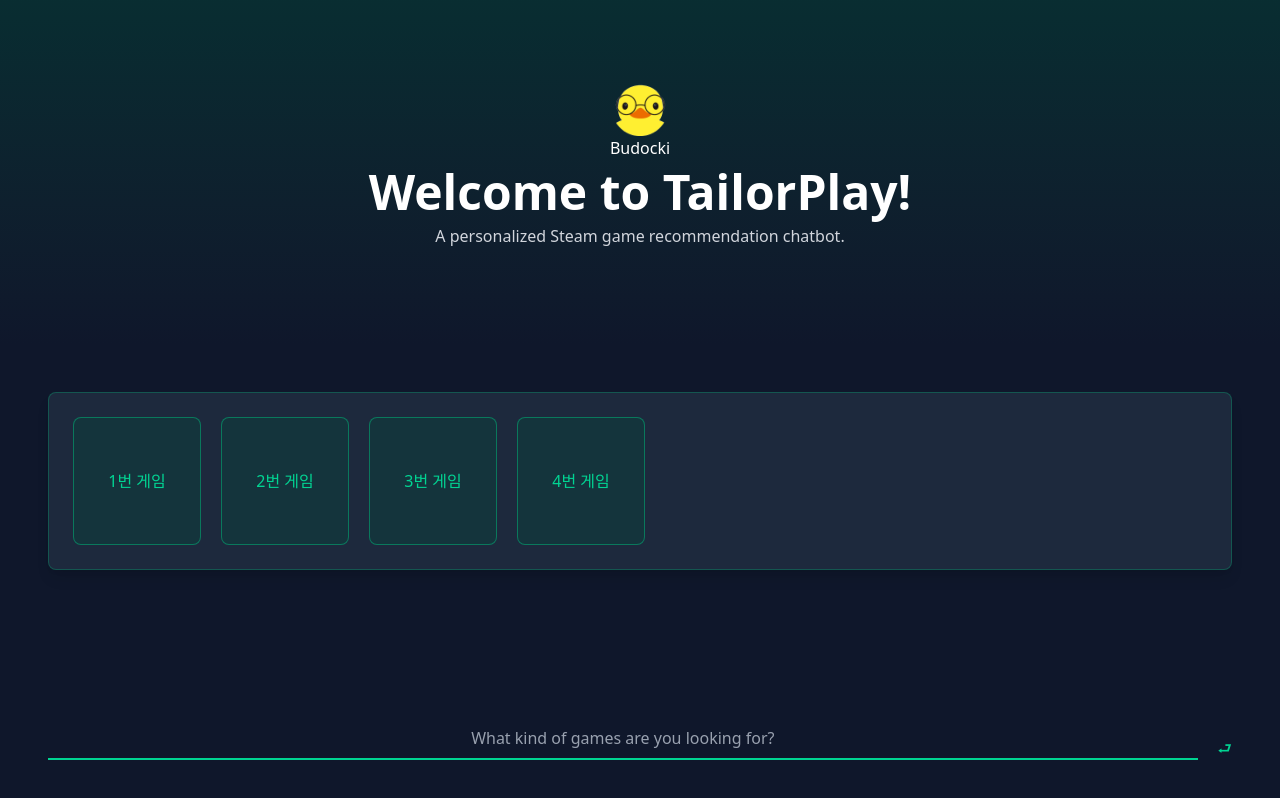
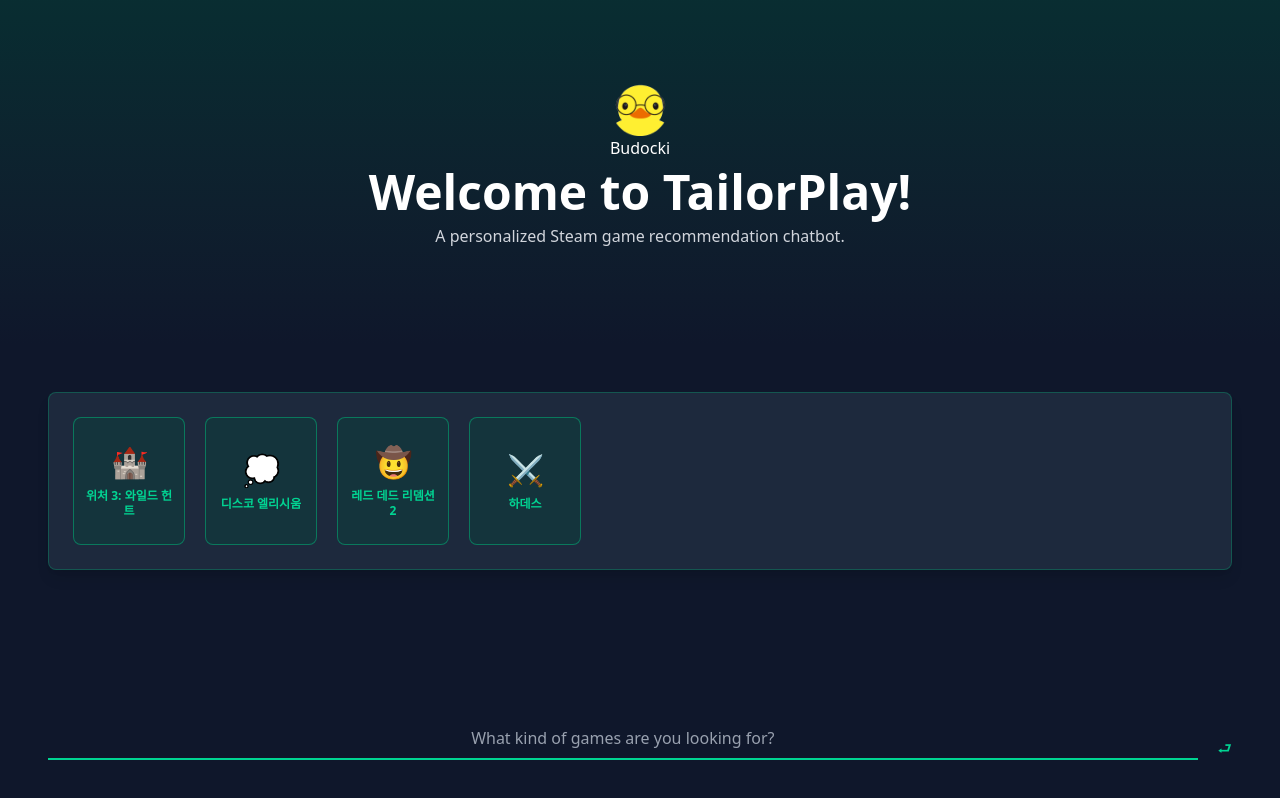
Before and after one commit to boostcampaitech8/pro-recsys-finalproject-recsys-05, a React app in the folder frontend/: page /main in a window 1280 px wide. Built offline with nearby package versions, Linux system fonts and the light colour scheme; the HTML template or start-up script is replaced by a standard one.

Commit message:
feat/frontend: 게임 상세설명 모달 내용 변경 및 에니메이션 추가

```diff
--- a/frontend/src/index.css
+++ b/frontend/src/index.css
@@ -42,3 +42,31 @@
 .animate-fade-out-down {
   animation: fadeOutSlideDown 0.3s ease-out forwards;
 }
+
+@keyframes modalFadeIn {
+  from {
+    opacity: 0;
+  }
+  to {
+    opacity: 1;
+  }
+}
+
+.animate-modal-fade-in {
+  animation: modalFadeIn 0.3s ease-out;
+}
+
+@keyframes modalSlideIn {
+  from {
+    opacity: 0;
+    transform: scale(0.9) translateY(-20px);
+  }
+  to {
+    opacity: 1;
+    transform: scale(1) translateY(0);
+  }
+}
+
+.animate-modal-slide-in {
+  animation: modalSlideIn 0.4s cubic-bezier(0.16, 1, 0.3, 1);
+}
--- a/frontend/src/pages/components/GameListBox.tsx
+++ b/frontend/src/pages/components/GameListBox.tsx
@@ -2,19 +2,49 @@
 
 import { useState } from 'react';
 
+interface Game {
+  id: number;
+  name: string;
+  genre: string;
+  description: string;
+  image: string;
+}
+
 export function GameListBox() {
   const [selectedGame, setSelectedGame] = useState<number | null>(null);
 
-  const games = [
-    { id: 1, name: '1번 게임' },
-    { id: 2, name: '2번 게임' },
-    { id: 3, name: '3번 게임' },
-    { id: 4, name: '4번 게임' },
+  const games: Game[] = [
+    {
+      id: 1,
+      name: '위처 3: 와일드 헌트',
+      genre: 'RPG',
+      description: '오픈월드 RPG의 정점. 풍부한 스토리와 선택지, 그리고 매력적인 캐릭터들이 가득한 마스터피스입니다.',
+      image: '🏰',
+    },
+    {
+      id: 2,
+      name: '디스코 엘리시움',
+      genre: 'RPG',
+      description: '독특한 턴 기반 RPG로, 깊이 있는 스토리텔링과 정치, 철학을 다루는 혁신적인 게임입니다.',
+      image: '💭',
+    },
+    {
+      id: 3,
+      name: '레드 데드 리뎀션 2',
+      genre: '액션 어드벤처',
+      description: '방대한 오픈월드에서 경험하는 몰입감 있는 스토리. 세세한 디테일이 살아있는 서부시대 액션 게임입니다.',
+      image: '🤠',
+    },
+    {
+      id: 4,
+      name: '하데스',
+      genre: '액션 로그라이크',
+      description: '신화 속 세계관을 배경으로 한 어려운 난이도의 액션 게임. 각 플레이마다 다른 경험을 제공합니다.',
+      image: '⚔️',
+    },
   ];
 
-  const handleGameClick = (gameId: number) => {
-    setSelectedGame(gameId);
-  };
+  const selectedGameData = games.find((game) => game.id === selectedGame);
 
   return (
     <>
@@ -23,34 +53,79 @@ export function GameListBox() {
           {games.map((game) => (
             <div
               key={game.id}
-              onClick={() => handleGameClick(game.id)}
-              className="w-32 h-32 bg-emerald-900/30 rounded-lg flex items-center justify-center text-emerald-400 border border-emerald-500/50 hover:bg-emerald-900/50 transition-colors cursor-pointer"
+              onClick={() => setSelectedGame(game.id)}
+              className="flex flex-col items-center justify-center gap-2 p-3 bg-emerald-900/30 rounded-lg border border-emerald-500/50 hover:bg-emerald-900/50 transition-all duration-300 cursor-pointer group w-28 h-32"
             >
+              <div className="text-3xl group-hover:scale-110 transition-transform">
+                {game.image}
+              </div>
+              <div className="text-center">
+                <h4 className="text-xs font-bold text-emerald-400 leading-tight line-clamp-2">
                   {game.name}
+                </h4>
+              </div>
             </div>
           ))}
         </div>
 
-        {selectedGame && (
+        {selectedGameData && (
           <>
             {/* 모달 오버레이 */}
             <div
-              className="fixed inset-0 bg-black/50 z-50"
+              className="fixed inset-0 bg-black/20 backdrop-blur-sm z-50 animate-modal-fade-in"
               onClick={() => setSelectedGame(null)}
             />
             {/* 모달 */}
-            <div className="fixed inset-0 flex items-center justify-center z-50">
-              <div className="w-96 p-8 bg-slate-800 rounded-lg shadow-2xl border border-emerald-500/30">
-                <h2 className="text-2xl font-bold text-emerald-400 mb-4">{selectedGame}번 게임 상세설명</h2>
-                <p className="text-emerald-300 mb-6">
-                  게임 상세설명이 여기에 표시됩니다.
-                </p>
+            <div className="fixed inset-0 flex items-center justify-center z-50 p-4">
+              <div className="w-full max-w-md bg-slate-800 rounded-lg shadow-2xl border border-emerald-500/30 overflow-hidden animate-modal-slide-in">
+                {/* 모달 헤더 - 닫기 버튼 */}
+                <div className="flex justify-end p-4 border-b border-emerald-500/20">
                   <button
                     onClick={() => setSelectedGame(null)}
-                  className="bg-emerald-600 hover:bg-emerald-700 text-white font-semibold py-2 px-4 rounded transition-colors"
+                    className="text-slate-400 hover:text-emerald-400 transition-colors text-xl font-semibold"
+                  >
+                    ✕
+                  </button>
+                </div>
+
+                {/* 게임 이미지 */}
+                <div className="flex justify-center py-6 bg-emerald-900/20 border-b border-emerald-500/20">
+                  <div className="text-6xl">{selectedGameData.image}</div>
+                </div>
+
+                {/* 게임 정보 */}
+                <div className="p-6 space-y-4">
+                  {/* 제목 */}
+                  <div>
+                    <h2 className="text-2xl font-bold text-emerald-400 leading-tight">
+                      {selectedGameData.name}
+                    </h2>
+                  </div>
+
+                  {/* 장르 */}
+                  <div className="flex items-center gap-2">
+                    <span className="text-xs font-semibold text-emerald-400 bg-emerald-900/40 px-3 py-1 rounded-full border border-emerald-500/30">
+                      {selectedGameData.genre}
+                    </span>
+                  </div>
+
+                  {/* 설명 */}
+                  <div className="pt-2">
+                    <p className="text-slate-200 text-sm leading-relaxed">
+                      {selectedGameData.description}
+                    </p>
+                  </div>
+                </div>
+
+                {/* 닫기 버튼 */}
+                <div className="px-6 pb-6">
+                  <button
+                    onClick={() => setSelectedGame(null)}
+                    className="w-full bg-emerald-600 hover:bg-emerald-700 text-white font-semibold py-2 px-4 rounded-lg transition-colors duration-300"
                   >
                     닫기
                   </button>
+                </div>
               </div>
             </div>
           </>
```
Lines whose indentation alone changed are shown as unchanged.
